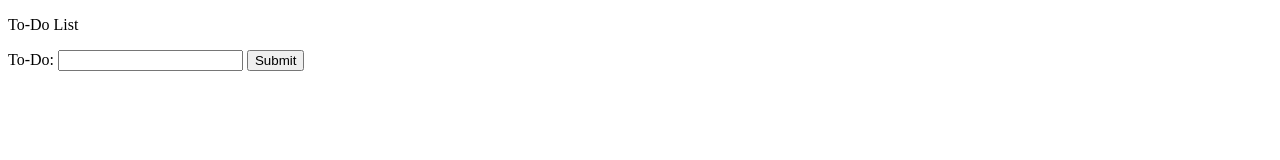
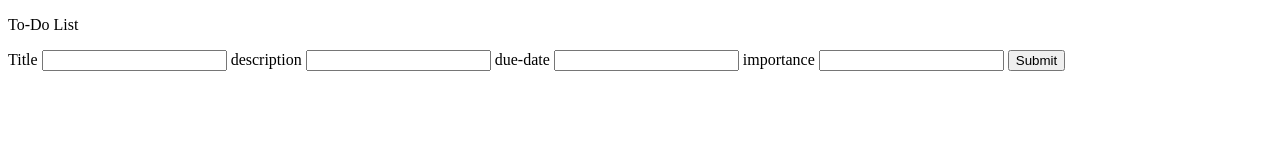
Before and after one commit to jjkjj80/toDoList, a website: page src/template.html in a window 1280 px wide. Drawn offline with Linux system fonts and the light colour scheme.

Commit message:
update template form for more info on to do item

```diff
--- a/src/template.html
+++ b/src/template.html
@@ -11,8 +11,14 @@
     </div>
     <div class="info">
       <form action="" class="form">
-        <label for="do">To-Do:</label>
+        <label for="do">Title</label>
         <input type="text" id="do" />
+        <label for="desc">description</label>
+        <input type="text" name="" id="desc" />
+        <label for="due">due-date</label>
+        <input type="text" name="" id="due" />
+        <label for="imp">importance</label>
+        <input type="text" id="imp" />
         <button type="submit" class="sub">Submit</button>
       </form>
     </div>
```
